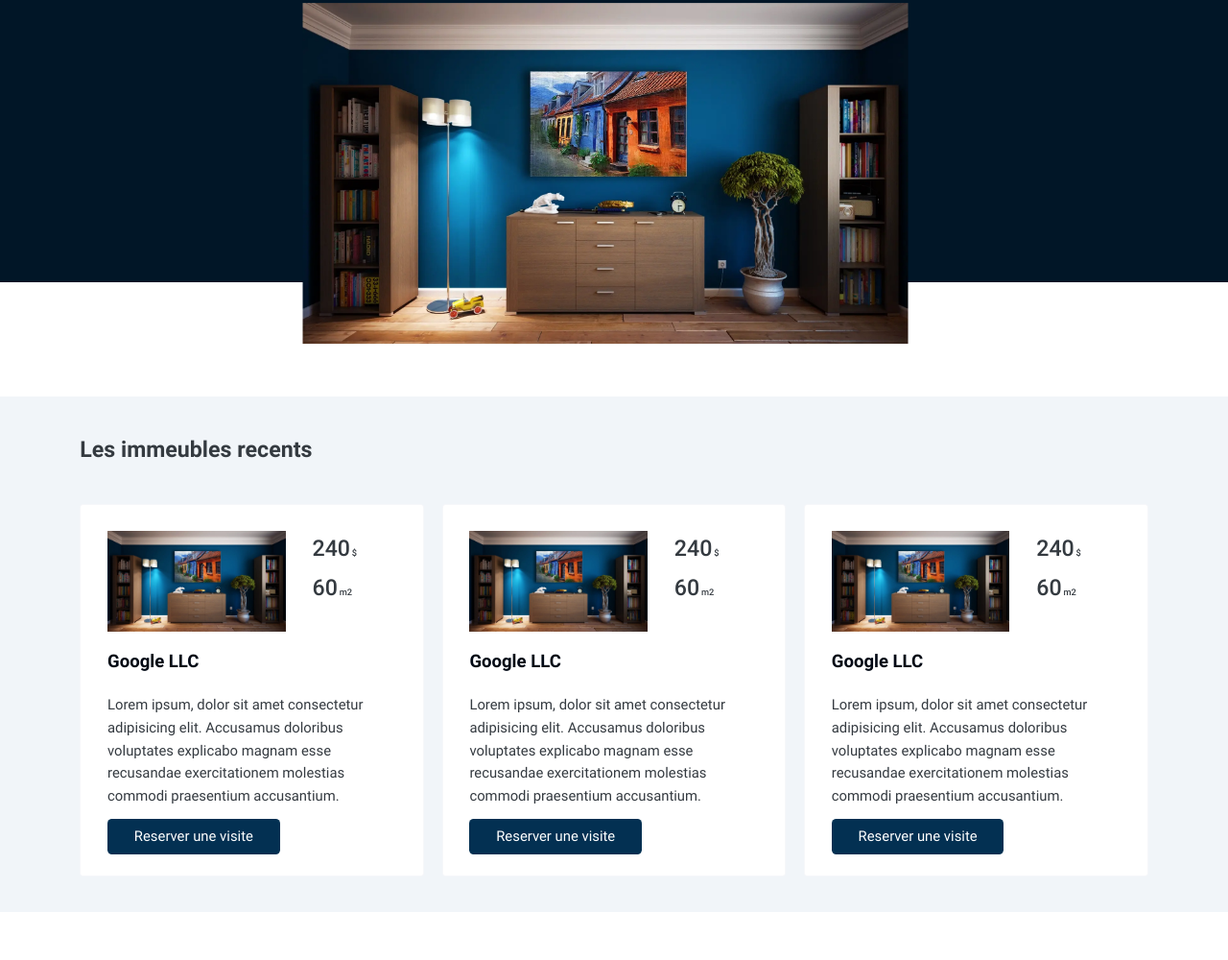
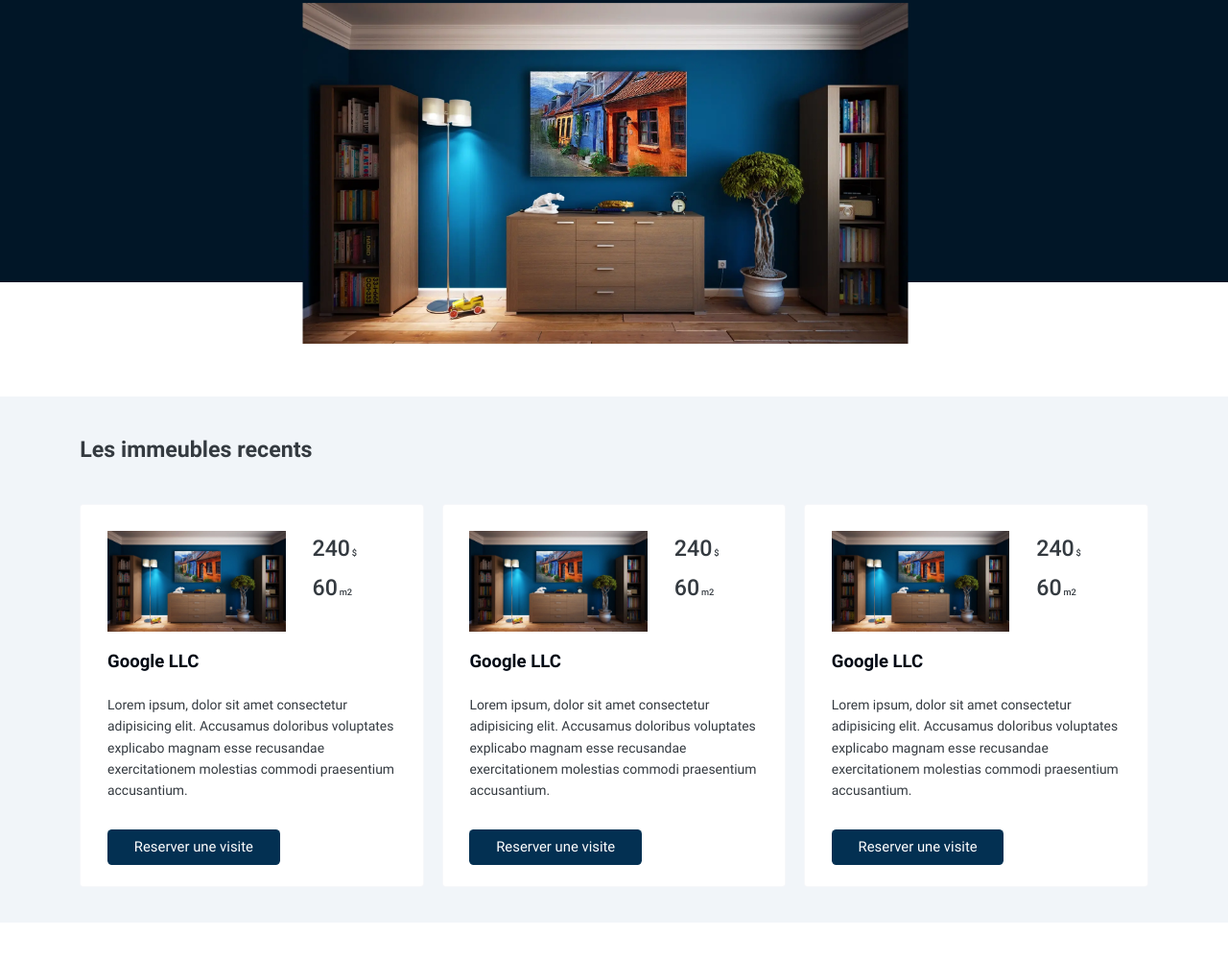
Before and after one commit to wilfried-musanzi/real-estate-design, a website built with Vite: page index.html in a window 1280 px wide. Shown: the part 472-1472 px from the top of the page at 96% size. Built offline with nearby package versions, Linux system fonts and the light colour scheme.

Commit message:
Card:animation

```diff
--- a/styles/properties.scss
+++ b/styles/properties.scss
@@ -15,8 +15,8 @@
   margin-bottom: 2rem;
 }
 .card__description {
-  margin-bottom: 2rem;
-  font-size: 1.6rem;
+  margin-bottom: 4rem;
+  font-size: 1.5rem;
   color: $dark-2;
 }
 
@@ -25,12 +25,17 @@
   border-radius: 0.4rem;
   border: solid 0.1rem $light-2;
   background-color: $light-1;
+  transition: all 0.3s;
+  &:hover {
+    transform: translateY(-1.5rem);
+  }
 }
 
 .card__header {
   display: flex;
   gap: 3rem;
 }
+
 .card__title {
   font-size: 2rem;
   margin-top: 1rem;
```
